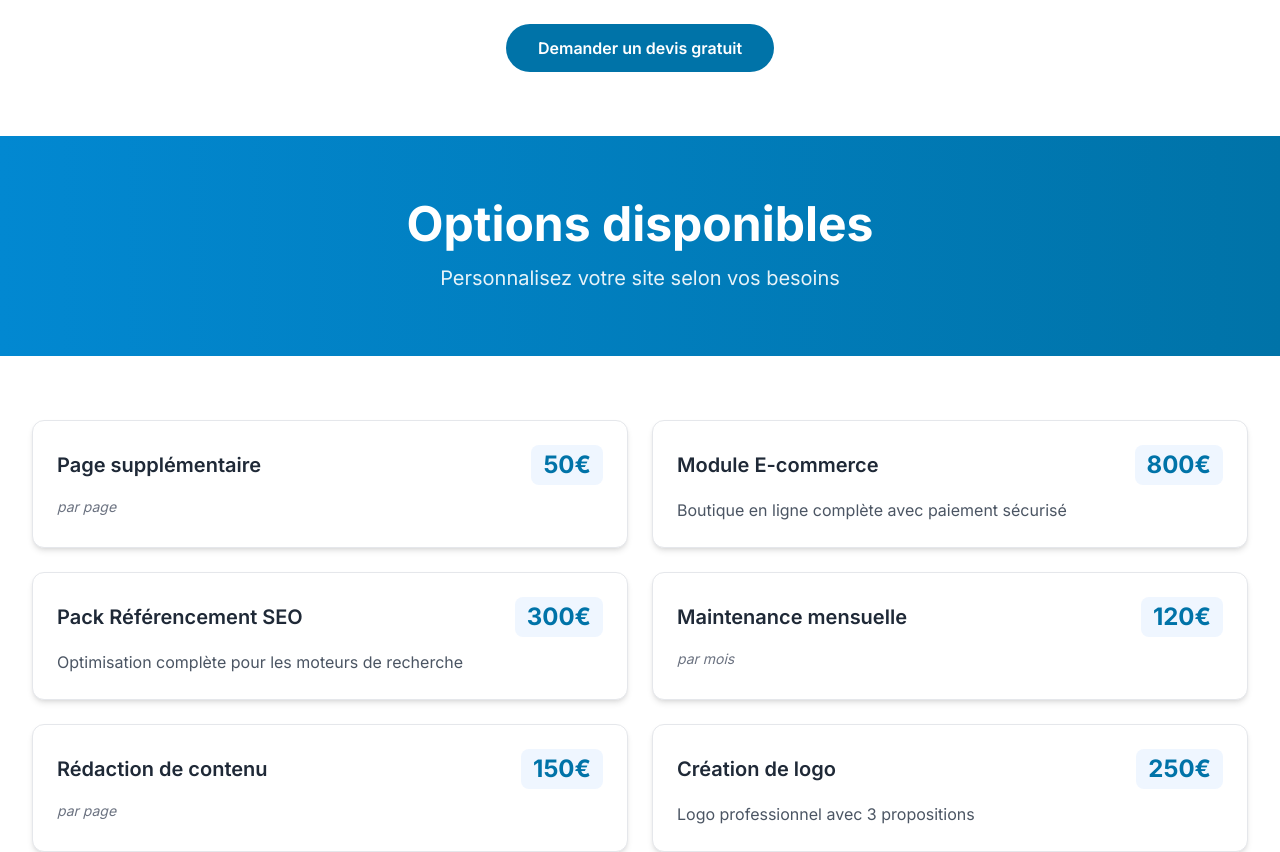
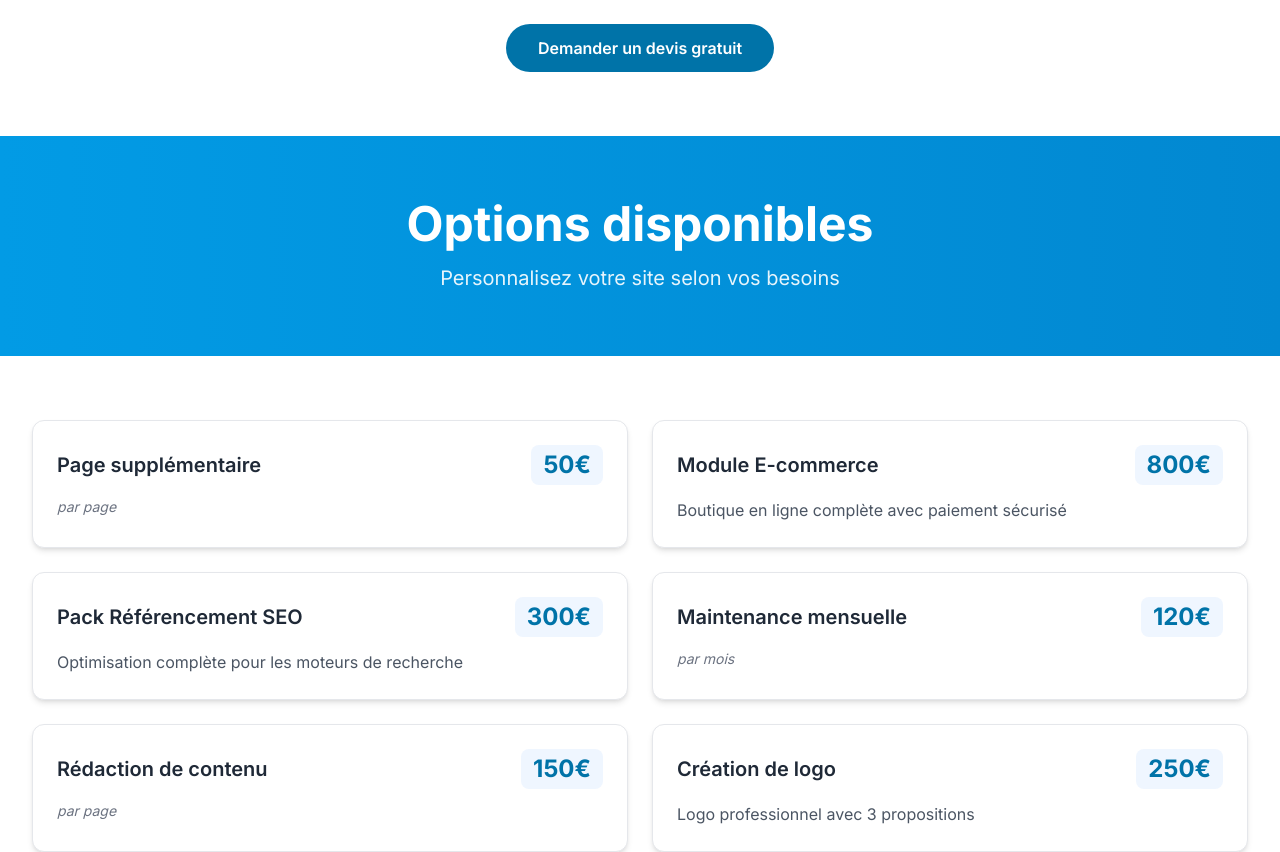
Before and after one commit to Web-Online-Concept/web-online-concept, a Next.js app: page /infos-tarifs in a window 1280 px wide. Shown: the part 680-1532 px from the top of the page. Built offline with nearby package versions, Linux system fonts and the light colour scheme.

Commit message:
Update page.js

```diff
--- a/app/infos-tarifs/page.js
+++ b/app/infos-tarifs/page.js
@@ -116,7 +116,7 @@ export default function InfosTarifs() {
       </section>
 
       {/* Bloc 2 - Options disponibles */}
-      <section className="bg-gradient-to-r from-[#0288d1] to-[#0073a8] text-white py-16">
+      <section className="bg-gradient-to-r from-[#029be5] to-[#0288d1] text-white py-16">
         <div className="max-w-7xl mx-auto px-4 sm:px-6 lg:px-8">
           <div className="text-center">
             <h2 className="text-4xl md:text-5xl font-bold mb-4">
@@ -151,7 +151,7 @@ export default function InfosTarifs() {
       </section>
 
       {/* Bloc 3 - Processus de création */}
-      <section className="bg-gradient-to-r from-[#039be5] to-[#0288d1] text-white py-16">
+      <section className="bg-gradient-to-r from-[#029be5] to-[#0288d1] text-white py-16">
         <div className="max-w-7xl mx-auto px-4 sm:px-6 lg:px-8">
           <div className="text-center">
             <h2 className="text-4xl md:text-5xl font-bold mb-4">
```
